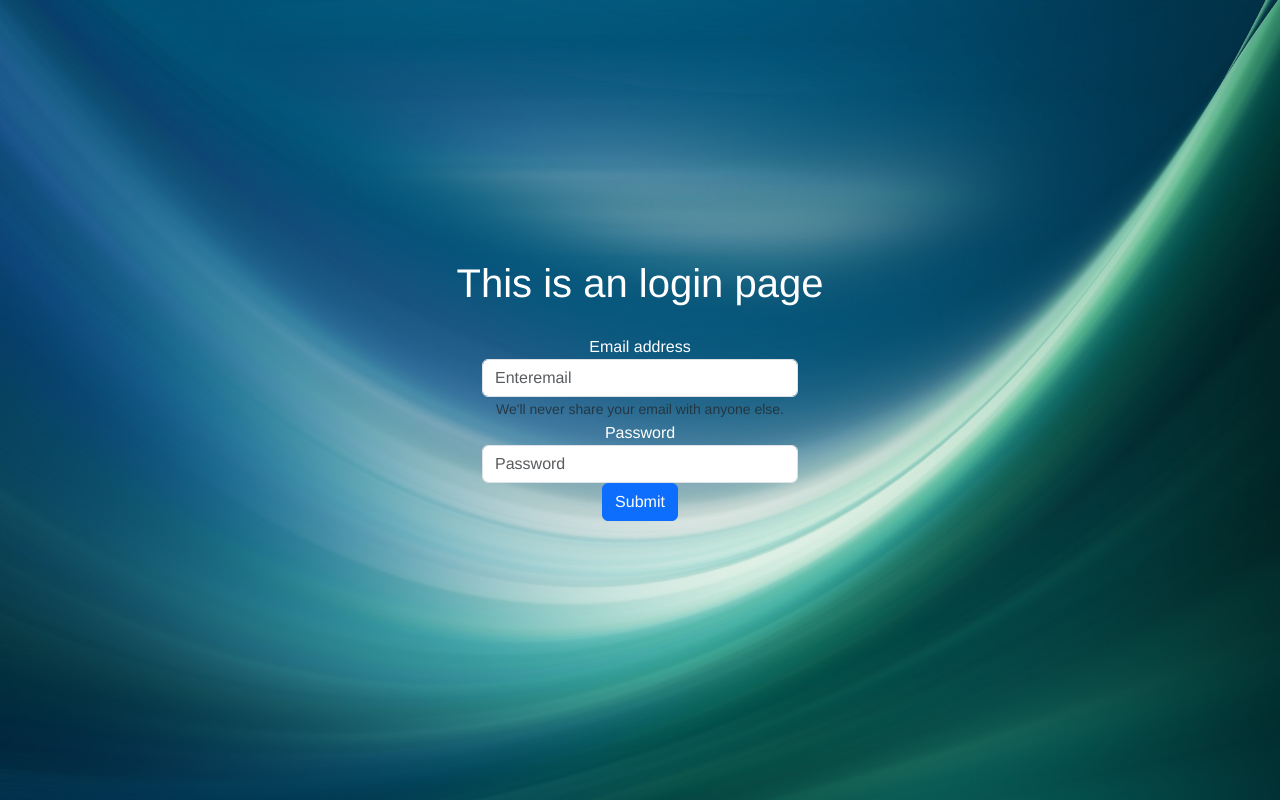
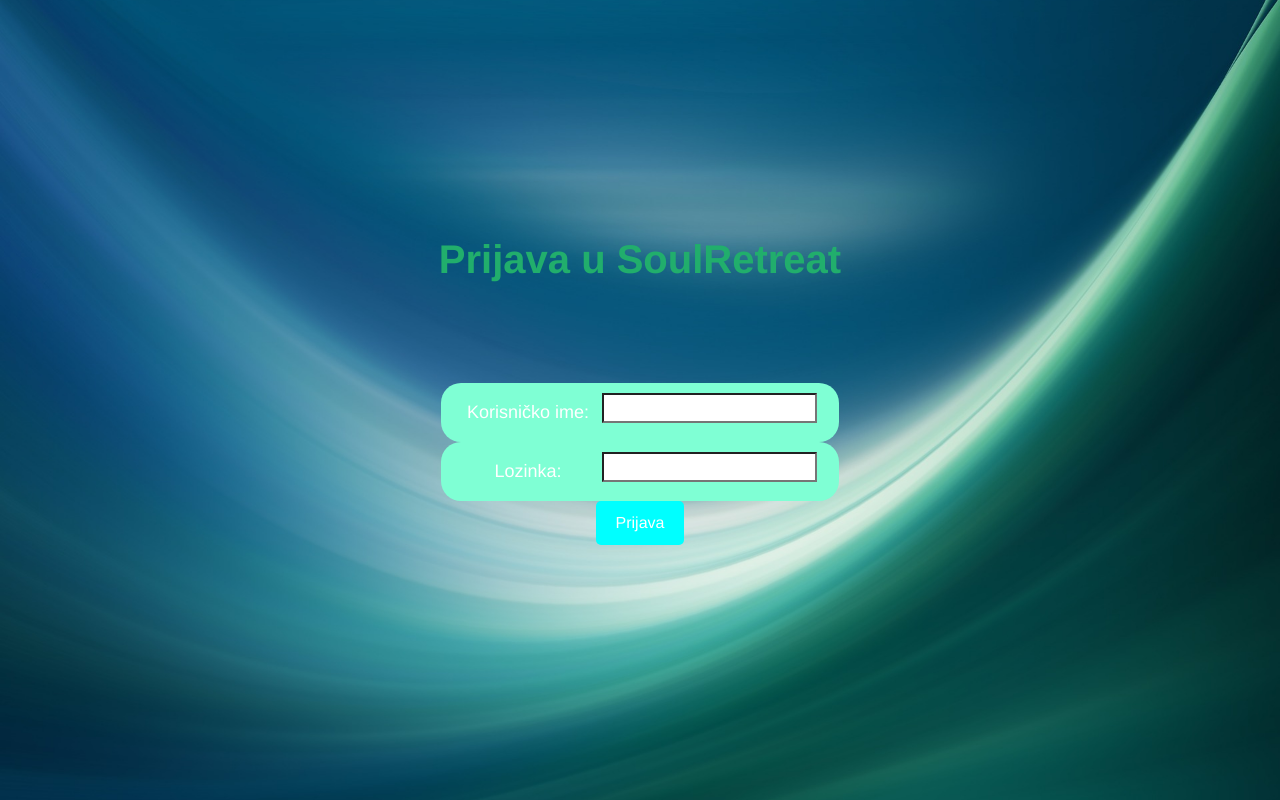
Before and after one commit to kkozic11/soulretreat, a Vue app: page /login in a window 1280 px wide. Built offline with nearby package versions, Linux system fonts and the light colour scheme.

Commit message:
Uređivanje stranice Prijava

```diff
--- a/src/views/HomeView.vue
+++ b/src/views/HomeView.vue
@@ -2,7 +2,7 @@
   <div class="home">
     <div class="content">
       <h1 class="welcome"> Dobrodošli u SoulRetreat </h1>
-      <p class="tekstispod"> Prijavite se i li se registrirajte kako biste započeli svoje putovanje prema unutarnjoj ravnoteži. </p>
+      <p class="tekstispod"> Prijavite se ili se registrirajte kako biste započeli svoje putovanje prema unutarnjoj ravnoteži. </p>
       <div class="buttons">
          <button class ="login" @click="goToLogin"> Prijava </button>
          <button class ="register" @click="goToRegistration"> Registracija </button>
@@ -58,6 +58,8 @@ export default {
 
 .welcome{
   margin-bottom: 20px;
+  font-size: 40px;
+  font-weight: bold;
 }
 
 .tekstispod{
--- a/src/views/Login.vue
+++ b/src/views/Login.vue
@@ -1,32 +1,36 @@
 <template>
  <div class="about">
- <h1>This is an login page</h1>
- <div class="container">
- <div class="row">
- <div class="col-sm"></div>
- <div class="col-sm">
- <form>
- <div class="form-group">
- <label for="exampleInputEmail1">Email address</label>
- <input type="email" class="form-control"
-id="exampleInputEmail1" aria-describedby="emailHelp" placeholder="Enter
-email" />
- <small id="emailHelp" class="form-text text-muted" >We'll
-never share your email with anyone else.</small>
+  <h1 class="naslov">Prijava u SoulRetreat</h1>
+   <form @submit.prevent="submitForm" class="login-form">
+     <div class="input-group">
+      <label class="label"> Korisničko ime: </label>
+      <input type="text" v-model="username" id="username" aria-describedby="Unesi korisnicko ime"/>
+     </div>
+    <div class="input-group">
+      <label class="label"> Lozinka:</label>
+      <input type="password" v-model="password" id="password"/>
+    </div>
+     <button type="submit">Prijava</button>
+   </form>
  </div>
- <div class="form-group">
- <label for="exampleInputPassword1">Password</label>
- <input type="password" class="form-control"
-id="exampleInputPassword1" placeholder="Password" />
- </div>
- <button type="submit" class="btn btn-primary">Submit</button>
- </form>
- </div>
- <div class="col-sm"></div>
- </div>
- </div>
- </div>
+
 </template>
+
+<script>
+export default {
+  data() {
+    return {
+      username: '',
+      password: ''
+    };
+  },
+  methods: {
+    submitForm() {
+      // Logika za obradu forme
+    }
+  }
+};
+</script>
 
 <style scoped>
 
@@ -43,8 +47,57 @@ id="exampleInputPassword1" placeholder="Password" />
     align-items: center;
 }
 
-form {
-    padding: 20px;
-    border-radius: 10px;
+.login-form{
+  padding: 20px;
+  border-radius: 10px;
+}
+
+.input-group{
+  display: flex;
+  align-items: center;
+}
+
+.label{
+  width: 150px;
+  font-size: 18px;
+  padding: 8px 12px;
+}
+
+.input-group{
+  border: none;
+  border-radius: 20px;
+  background-color: aquamarine;
+  color: white;
+  padding: 8px 12px;
+  margin-right: 10px;
+}
+
+.input-field:focus{
+  outline: none;
+}
+
+.login-form input{
+  display: block;
+  margin-bottom: 10px;
+}
+
+.login-form button{
+  padding: 10px 20px;
+  border: none;
+  background-color: aqua;
+  color: #ffff;
+  border-radius: 5px;
+  cursor: pointer;
+}
+
+.login-form button:hover{
+  background-color: yellow;
+}
+
+.naslov{
+  font-size: 40px;
+  margin-bottom: 80px;
+  font-weight: bold;
+  color:rgb(33, 174, 108);
 }
 </style>
```
